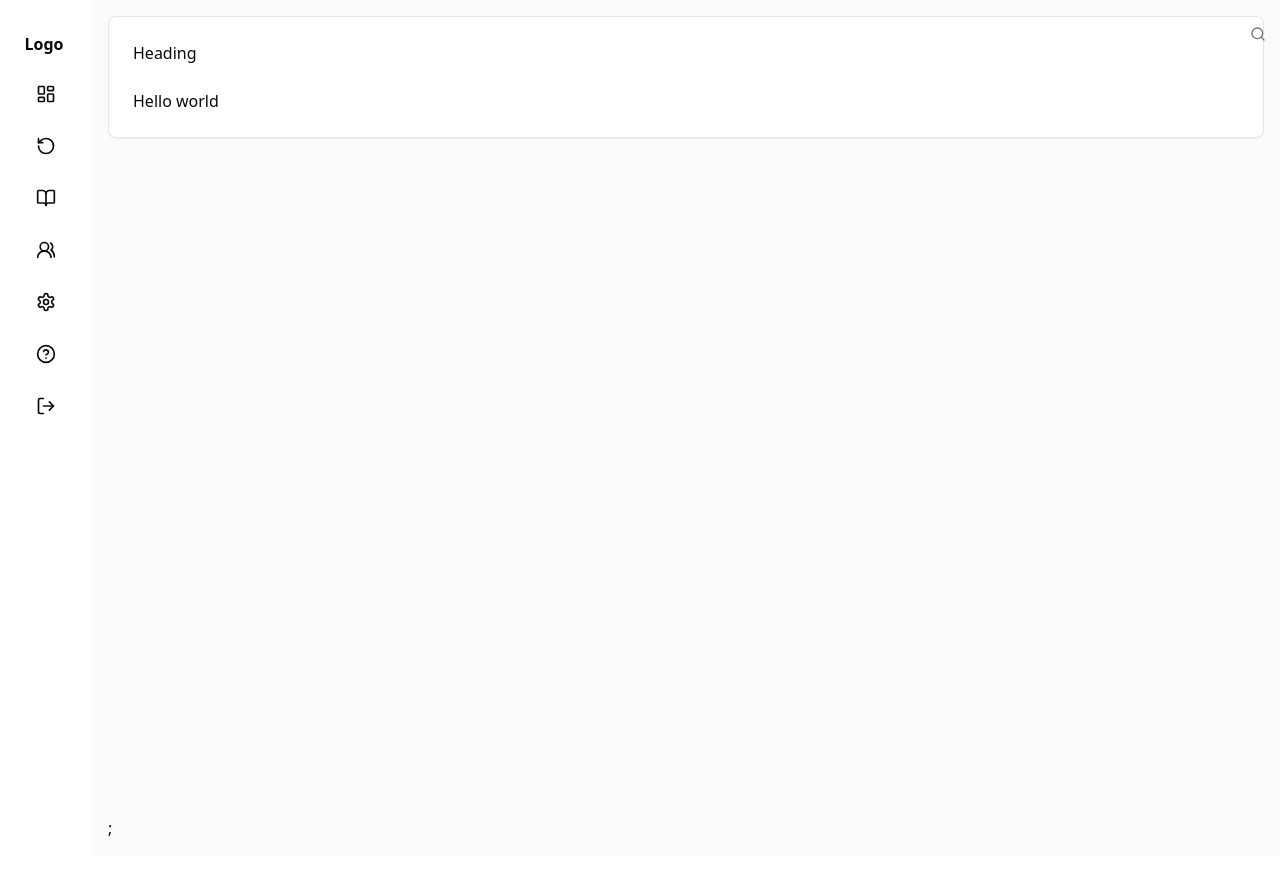
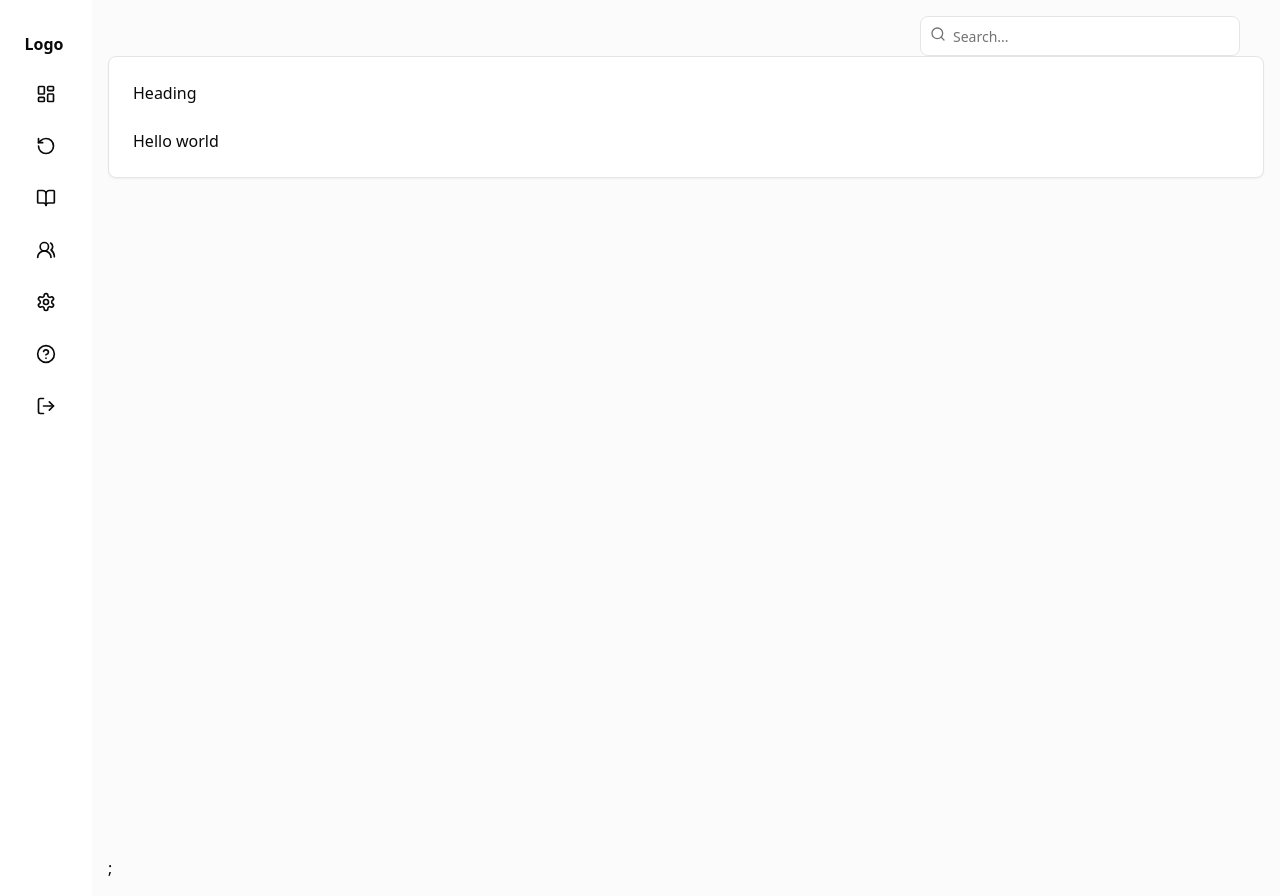
Before and after one commit to olakadasami/library-ms-frontend, a Next.js app: page / in a window 1280 px wide. Before the commit the page ends 856 px from the top, so only its background shows below. Built offline with nearby package versions, Linux system fonts and the light colour scheme.

Commit message:
chore: add search component to header

```diff
--- a/src/components/Header/Header.tsx
+++ b/src/components/Header/Header.tsx
@@ -1,6 +1,6 @@
 import { Search } from "lucide-react";
 import BreadCrumb from "../Breadcrumb/Breadcrumb";
-// import { Input } from "@/components/ui/input";
+import { Input } from "@/components/ui/input";
 // import AccountDropdown from "../Dropdown/AccountDropdown";
 
 function Header() {
@@ -8,13 +8,14 @@
     <header className="sticky top-0 z-30 flex h-14 items-center gap-4 border-b bg-background px-4 sm:static sm:h-auto sm:border-0 sm:bg-transparent sm:px-6">
       {/* Bread Crumbs Navigation */}
       <BreadCrumb />
+      {/* Search Component */}
       <div className="relative ml-auto flex-1 md:grow-0">
         <Search className="absolute left-2.5 top-2.5 h-4 w-4 text-muted-foreground" />
-        {/* <Input
+        <Input
           type="search"
           placeholder="Search..."
           className="w-full rounded-lg bg-background pl-8 md:w-[200px] lg:w-[320px]"
-        /> */}
+        />
       </div>
       {/* <AccountDropdown /> */}
     </header>
--- /dev/null
+++ b/src/components/ui/input.tsx
@@ -0,0 +1,25 @@
+import * as React from "react"
+
+import { cn } from "@/lib/utils"
+
+export interface InputProps
+  extends React.InputHTMLAttributes<HTMLInputElement> {}
+
+const Input = React.forwardRef<HTMLInputElement, InputProps>(
+  ({ className, type, ...props }, ref) => {
+    return (
+      <input
+        type={type}
+        className={cn(
+          "flex h-10 w-full rounded-md border border-input bg-background px-3 py-2 text-sm ring-offset-background file:border-0 file:bg-transparent file:text-sm file:font-medium placeholder:text-muted-foreground focus-visible:outline-none focus-visible:ring-2 focus-visible:ring-ring focus-visible:ring-offset-2 disabled:cursor-not-allowed disabled:opacity-50",
+          className
+        )}
+        ref={ref}
+        {...props}
+      />
+    )
+  }
+)
+Input.displayName = "Input"
+
+export { Input }
```
